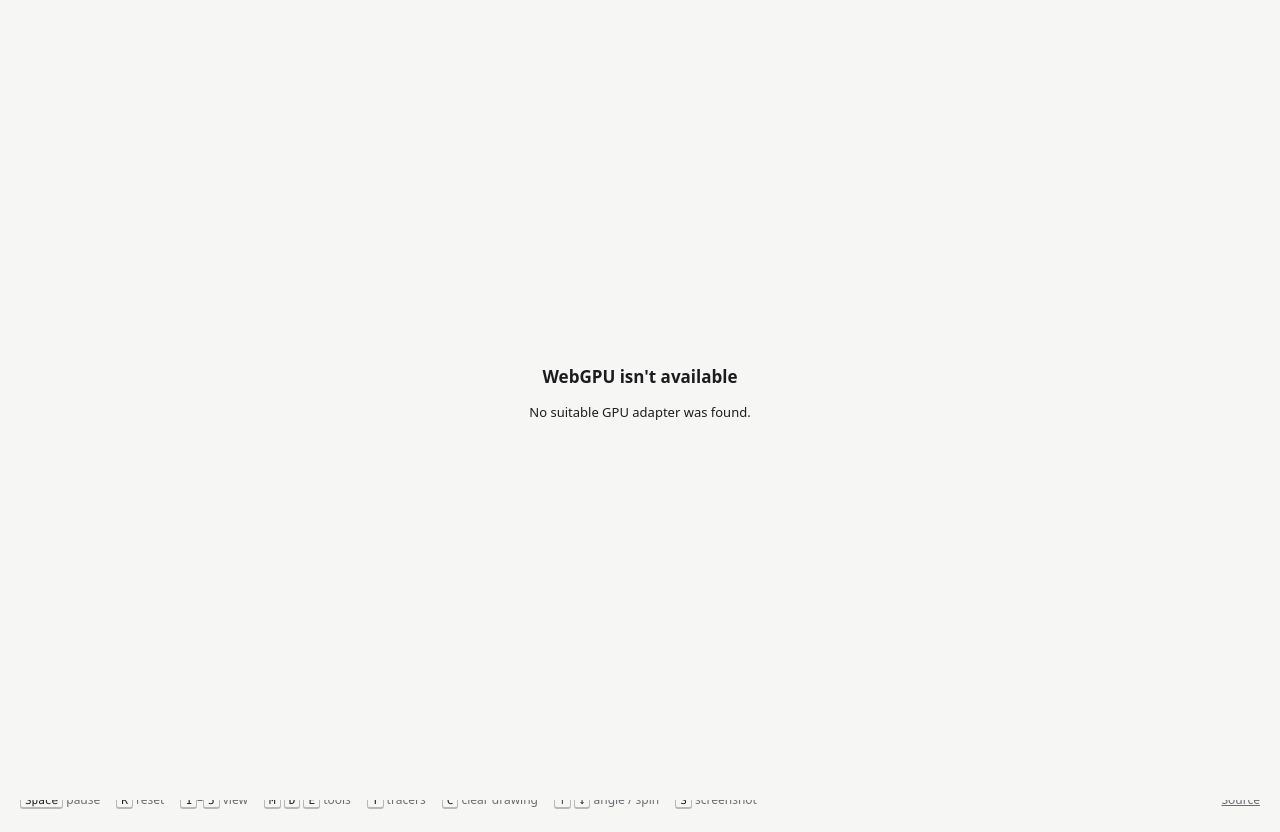
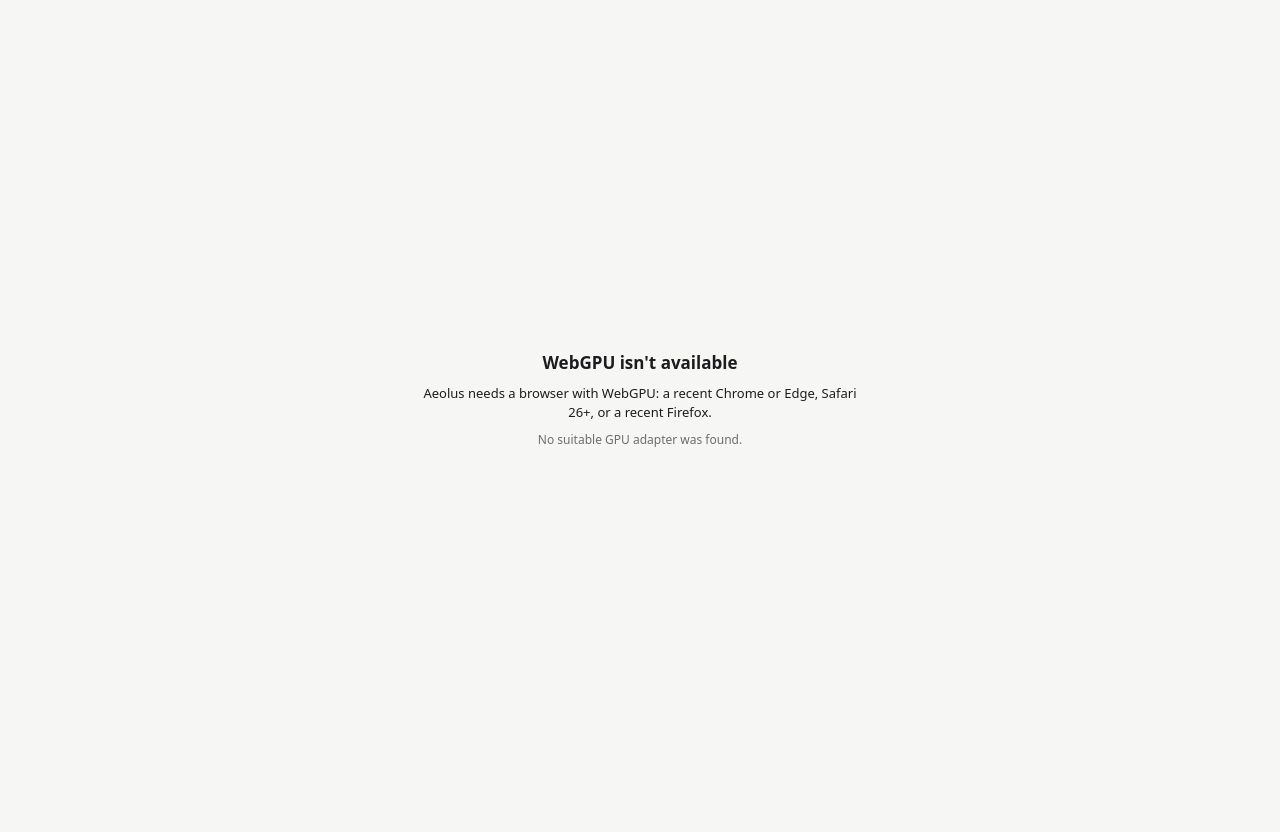
Before and after one commit to ylfeid/aeolus, a website built with Vite: page index.html in a window 1280 px wide. After the commit the page ends 800 px from the top, so only its background shows below. Built offline with nearby package versions, Linux system fonts and the light colour scheme.

Commit message:
show error msg in browsers w/o webgpu
sim.ts read GPUBufferUsage at module scope, so in a browser without
webgpu the import threw before main.ts could show the message, leaving
a half built page. read it in the constructor instead, hide the rest of
the page when webgpu is missing, and keep the standard message with any
specific cause as a smallerr line beneath it

```diff
--- a/index.html
+++ b/index.html
@@ -199,9 +199,8 @@
     <div class="unsupported" id="unsupported" hidden>
       <div>
         <h2>WebGPU isn't available</h2>
-        <p id="unsupported-reason">
-          Aeolus needs a browser with WebGPU: a recent Chrome or Edge, Safari 26+, or a recent Firefox.
-        </p>
+        <p>Aeolus needs a browser with WebGPU: a recent Chrome or Edge, Safari 26+, or a recent Firefox.</p>
+        <p class="unsupported-detail" id="unsupported-reason" hidden></p>
       </div>
     </div>
 
--- a/src/gpu/sim.ts
+++ b/src/gpu/sim.ts
@@ -24,8 +24,6 @@
 const SPONGE_FRACTION = 0.08;
 const SPONGE_TAU = 1.2;
 const LAYER_STRENGTH = 0.05;
-
-const usage = GPUBufferUsage;
 
 export class Simulation {
   readonly device: GPUDevice;
@@ -88,6 +86,9 @@
     this.settings = settings;
     this.particleCount = Math.round(this.n / 14);
     const n = this.n;
+    // Read here, not at module scope: browsers without WebGPU lack the global,
+    // and the import must still succeed so main.ts can say so.
+    const usage = GPUBufferUsage;
 
     const storage = (bytes: number, extra = 0) =>
       device.createBuffer({ size: bytes, usage: usage.STORAGE | usage.COPY_DST | usage.COPY_SRC | extra });
--- a/src/main.ts
+++ b/src/main.ts
@@ -42,9 +42,13 @@
   setTimeout(() => URL.revokeObjectURL(a.href), 1000);
 };
 
+// Replaces the page with the WebGPU message; `reason` adds the specific cause.
 const fail = (reason?: string) => {
   $('unsupported').hidden = false;
-  if (reason) $('unsupported-reason').textContent = reason;
+  document.body.classList.add('no-webgpu');
+  const detail = $('unsupported-reason');
+  detail.hidden = !reason;
+  if (reason) detail.textContent = reason;
 };
 
 const pickGridWidth = (params: URLSearchParams) => {
--- a/src/style.css
+++ b/src/style.css
@@ -471,6 +471,21 @@
   display: none;
 }
 
+body.no-webgpu > :not(.unsupported) {
+  display: none;
+}
+
+.unsupported p {
+  max-width: 440px;
+  margin: 0 auto;
+}
+
+.unsupported .unsupported-detail {
+  margin-top: 10px;
+  font-size: 12px;
+  color: var(--muted);
+}
+
 .unsupported h2 {
   font-size: 17px;
   margin-bottom: 8px;
```
